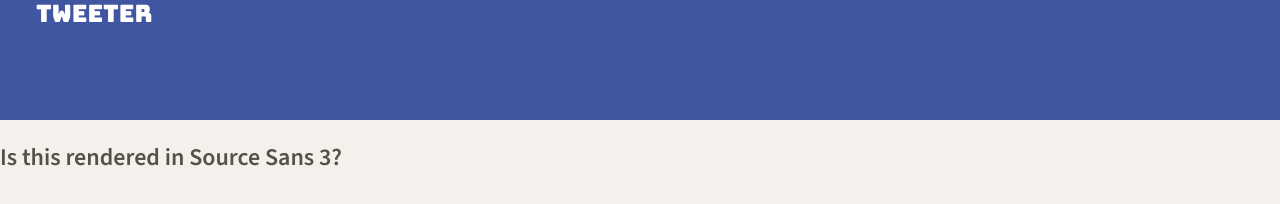
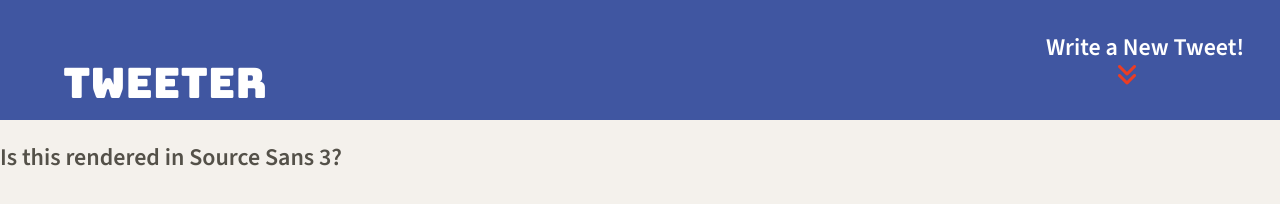
Before and after one commit to jvarghe/Tweeter-JV, a website: page public/index.html in a window 1280 px wide. Drawn offline with nearby package versions, Linux system fonts and the light colour scheme.

Commit message:
Add styles to the 'nav' bar and its children.

```diff
--- a/public/index.html
+++ b/public/index.html
@@ -5,11 +5,14 @@
   <!-- Meta Information -->
   <title>Tweeter - Home Page</title>
 
-  <!-- External CSS Normalize File -->
-  <link rel="stylesheet" href="https://cdnjs.cloudflare.com/ajax/libs/normalize/8.0.1/normalize.min.css"
-    type="text/css" />
 
-  <!-- Fonts (from Google Fonts)  -->
+  <!-- MEDIA FILES (ICONS) -->
+  <link rel="stylesheet" href="https://cdnjs.cloudflare.com/ajax/libs/font-awesome/6.4.0/css/all.min.css"
+    integrity="sha512-iecdLmaskl7CVkqkXNQ/ZH/XLlvWZOJyj7Yy7tcenmpD1ypASozpmT/E0iPtmFIB46ZmdtAc9eNBvH0H/ZpiBw=="
+    crossorigin="anonymous" referrerpolicy="no-referrer" />
+
+
+  <!-- FONTS (from Google Fonts)  -->
   <!-- Bungee (400) * Source Sans 3 (300 & 600) -->
   <link rel="preconnect" href="https://fonts.googleapis.com">
   <link rel="preconnect" href="https://fonts.gstatic.com" crossorigin>
@@ -18,6 +21,10 @@
 
 
   <!-- CSS FILES -->
+  <!-- External CSS Normalize File -->
+  <link rel="stylesheet" href="https://cdnjs.cloudflare.com/ajax/libs/normalize/8.0.1/normalize.min.css"
+    type="text/css" />
+
   <!-- Main CSS -->
   <link rel="stylesheet" href="/styles/layout.css" type="text/css" />
 
@@ -25,24 +32,35 @@
   <link rel="stylesheet" href="/styles/nav.css" type="text/css" />
 
 
-  <!-- External JS -->
+  <!-- JAVASCRIPT FILES -->
+  <!--jQUERY -->
   <script src="https://ajax.googleapis.com/ajax/libs/jquery/3.4.1/jquery.min.js"></script>
 
-  <!-- App JS -->
+  <!-- FONT AWESOME -->
+  <script src="https://kit.fontawesome.com/adc918ce2d.js" crossorigin="anonymous"></script>
+
   <script type="text/javascript" src="/scripts/client.js"></script>
 </head>
 
 
 <body>
+
   <!-- Top nav bar (fixed) -->
   <nav>
-    <span>tweeter</span>
+    <span id="Nav-Title">tweeter</span>
+
+    <div id="New-Tweet-Invite">
+      <span> <span id="Write">Write</span> a New Tweet!</span>
+      <i class="fa-solid fa-angles-down"></i>
+    </div>
+
   </nav>
 
   <p>Is this rendered in Source Sans 3?</p>
 
   <!-- Page-specific (main) content here -->
   <main class="container"></main>
+
 </body>
 
 </html>
--- a/public/styles/nav.css
+++ b/public/styles/nav.css
@@ -1,3 +1,4 @@
+/* `nav` bar at the very top of Tweeter web pages. */
 nav {
 
   height: 120px;
@@ -6,14 +7,49 @@ nav {
 
   background-color: #4056A1;
   color: #FFFFFF;
-  font-family: Bungee, sans-serif;
 
+  display: flex;
+  justify-content: space-between;
 }
 
 
-/* Selecting `span` elements that are descendants of the `nav` element. */
+/* Selecting a `span` element that is a direct descendant of the `nav` element.
+ */
 nav span {
-  font-family: Bungee;
   margin-left: 1.5em;
   margin-right: 1.5em;
 }
+
+
+/* Targets the `TWEETER` Logo on the `nav` bar. */
+#Nav-Title{
+  font-family: Bungee;
+  font-size: 175%;
+  margin-top: 1.4em;
+}
+
+
+/* Targets the "Write a New Tweet!" & "Double angles down" icon on the right
+ * of the `nav` element.
+ */
+#New-Tweet-Invite {
+  display: flex;
+  flex-direction: column;
+  justify-content: center;
+  align-items: center;
+
+  font-family: "Source Sans 3", sans-serif;
+}
+
+
+/* Targets the "Write" in the "Write a New Tweet" span. */
+#Write {
+  margin-right: 0;
+  font-weight: 700;
+}
+
+
+/* Targets the "double angles down" icon. */
+.fa-angles-down {
+  color: #eb3d23;
+}
```
